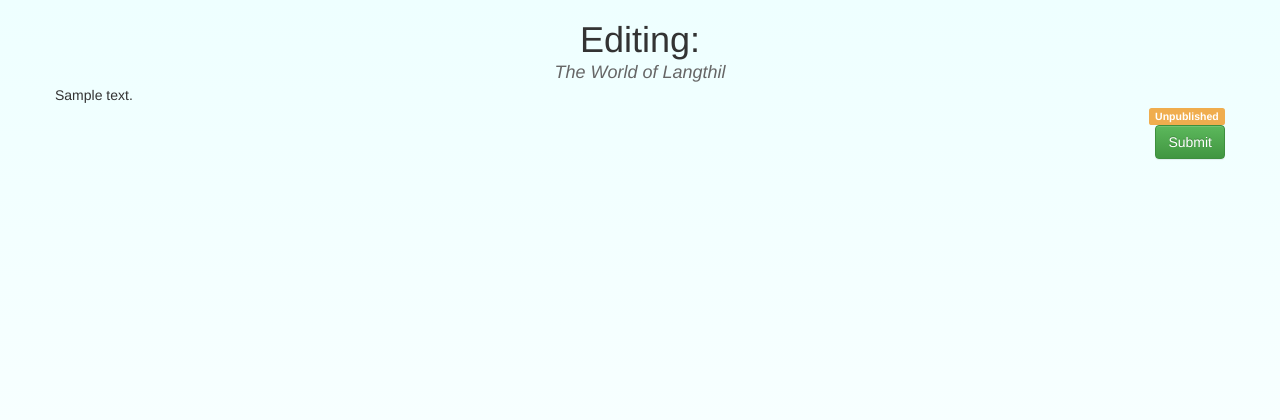
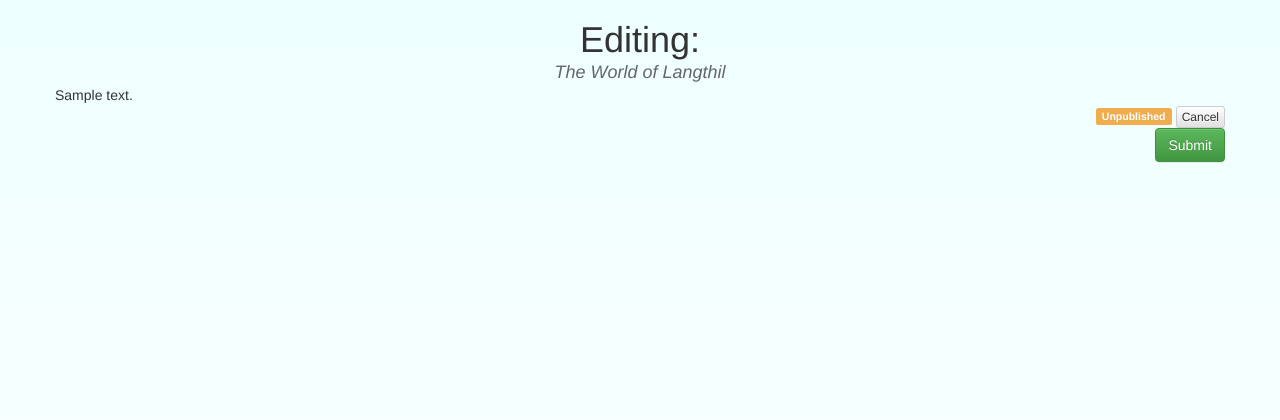
Before and after one commit to Kromey/worldwiki, a Django app: template wiki/templates/wiki/edit.html in a window 1280 px wide. Shown: the top 420 px of the page. Run offline with Django 3.2, Linux system fonts and the light colour scheme; the template is opened without the code that fills it: most values are stand-ins (such as "Sample title", 1, 10 or a date in 2020); some libraries are stand-ins or nearby versions.

Commit message:
Add Cancel button to edit page

```diff
--- a/wiki/templates/wiki/edit.html
+++ b/wiki/templates/wiki/edit.html
@@ -12,7 +12,7 @@
 	{% for tag in form.instance.tags.all %}
 	<a href="{% url 'wiki-tag' slug=tag.slug %}" class="label label-info">{{ tag }}</a>
 	{% endfor %}
-	{% if perms.wiki.change_article %}<button role="button" class="btn btn-xs btn-default" id="edit-page">Edit</a>{% endif %}
+	<button role="button" id="go-back" class="btn btn-xs btn-default">Cancel</button>
 </div>
 <div class="article_edit">
 	<form method="POST" id="article-form">
```
